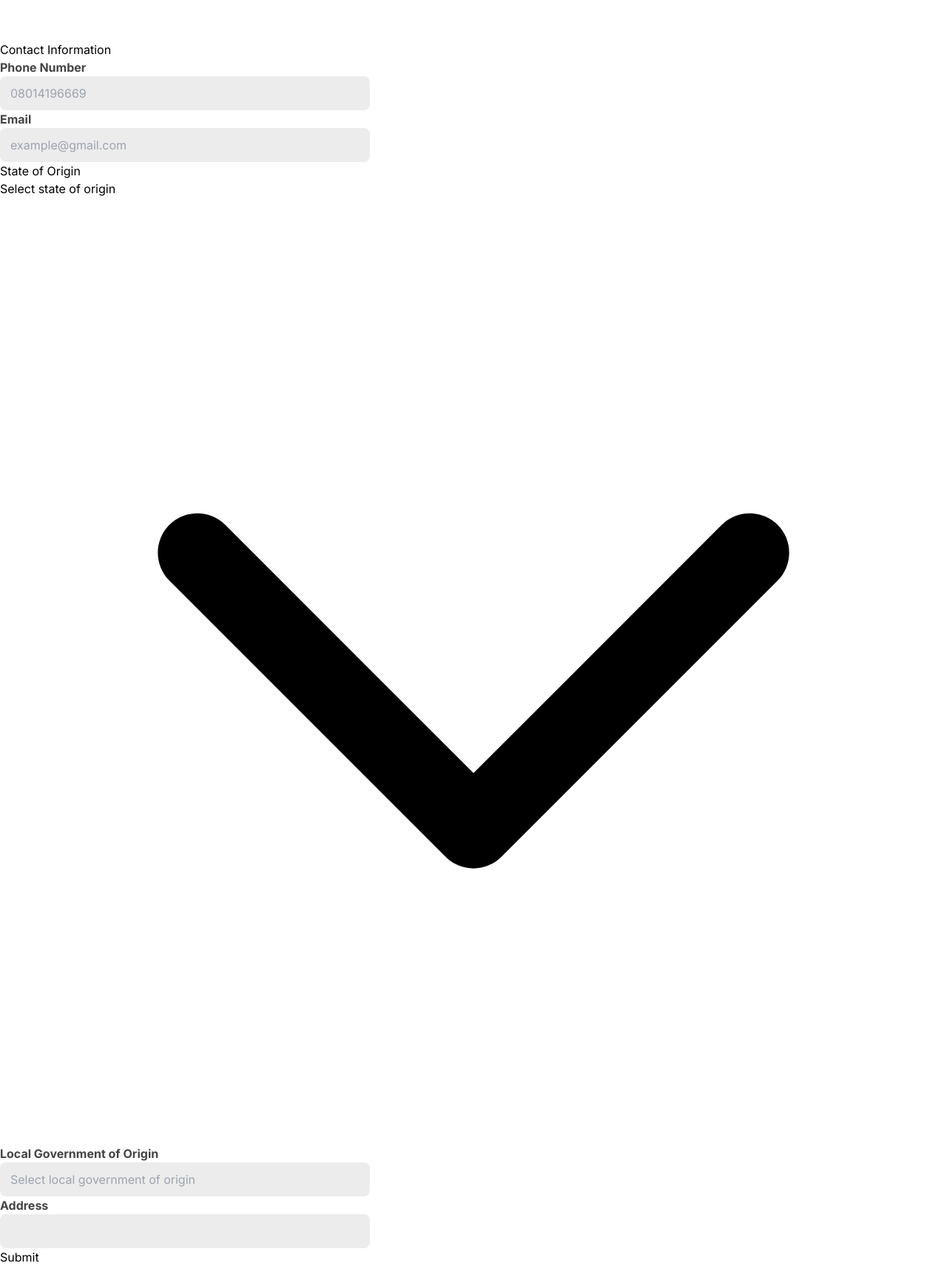
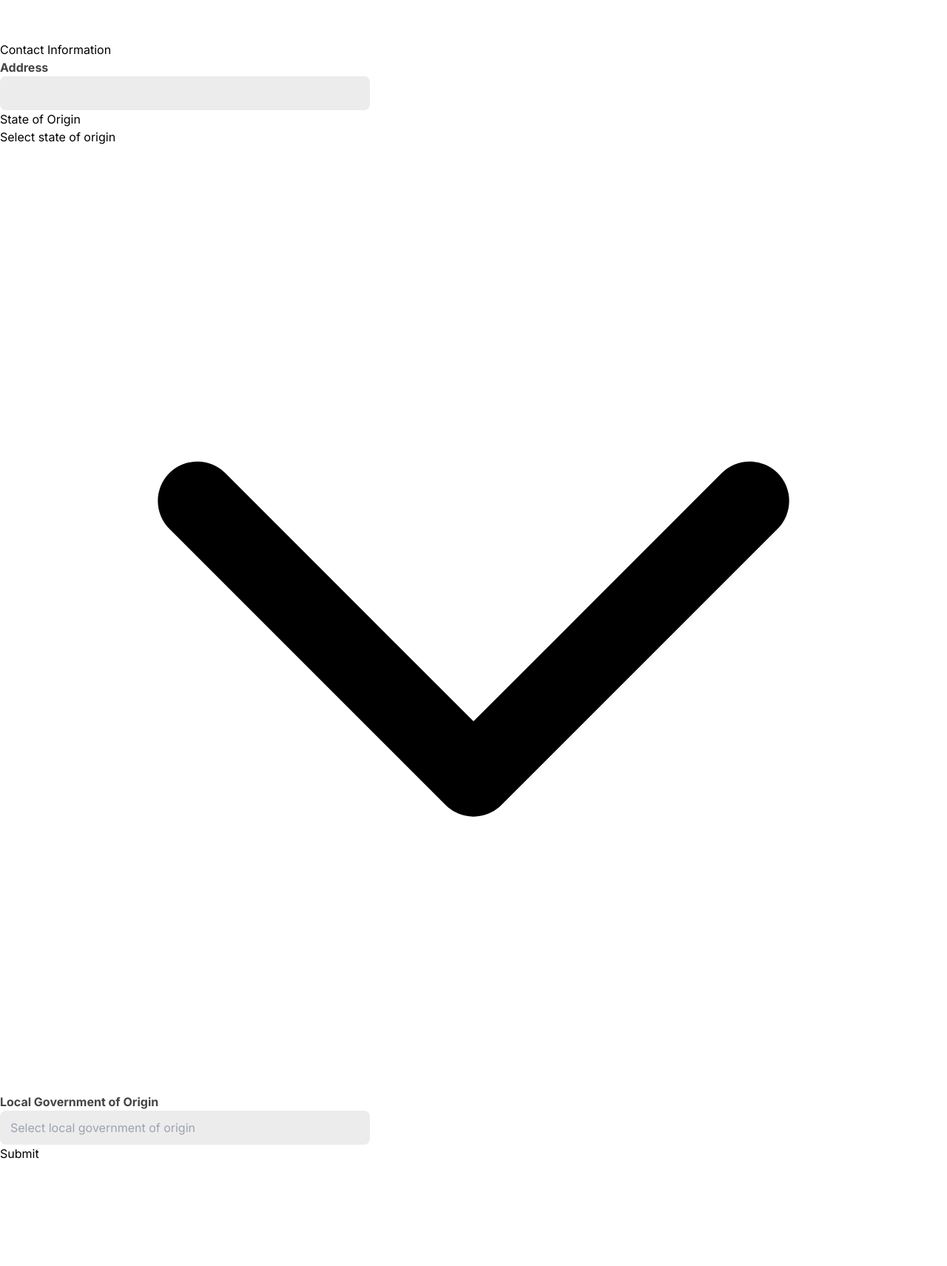
Before and after one commit to Mereson/datum-fe, a React (Vite) app: page /admin/addParents/addStudents in a window 1280 px wide. Shown: the part 7545-9256 px from the top of the page at 74% size. After the commit the page ends 9116 px from the top, so only its background shows below. Built offline with nearby package versions, Linux system fonts and the light colour scheme.

Commit message:
almost done with the student details

```diff
--- a/src/pages/admin/addStudents/index.jsx
+++ b/src/pages/admin/addStudents/index.jsx
@@ -11,7 +11,7 @@ export const AddStudents = () => {
           {`Student's`} Details
         </h2>
         <div className="my-8 grid place-items-center  text-base">
-          <img src={Schoolchild} />
+          <img src={Schoolchild} className=" rounded-full" />
           <p className=" w-[100%] text-[# ] text-[1.125] text-[#444444] grid place-items-center  ">
             Upload Photo{" "}
           </p>
@@ -132,25 +132,12 @@ export const AddStudents = () => {
           </h6>
 
           <div className={styles.label}>
-            <label htmlFor="Number"> Phone Number </label>
+            <label htmlFor="Location"> Address </label>
             <input
               className={styles.inputtext}
               type="text"
-              placeholder="08014196669"
-              id="number"
-              name="number"
-              required
-            />
-          </div>
-
-          <div className={styles.label}>
-            <label htmlFor="Email">Email</label>
-            <input
-              className={styles.inputtext}
-              type="text"
-              placeholder="example@gmail.com"
-              id="email"
-              name="email"
+              id="Address"
+              name="Address"
               required
             />
           </div>
@@ -211,17 +198,6 @@ export const AddStudents = () => {
               required
             />
           </div>
-
-          <div className={styles.label}>
-            <label htmlFor="Location"> Address </label>
-            <input
-              className={styles.inputtext}
-              type="text"
-              id="Address"
-              name="Address"
-              required
-            />
-          </div>
         </div>
 
         <Button
```
